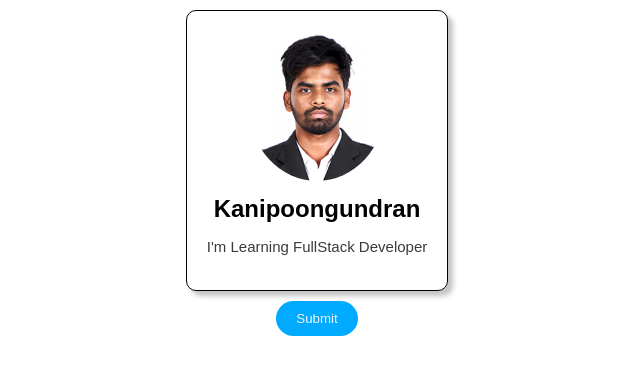
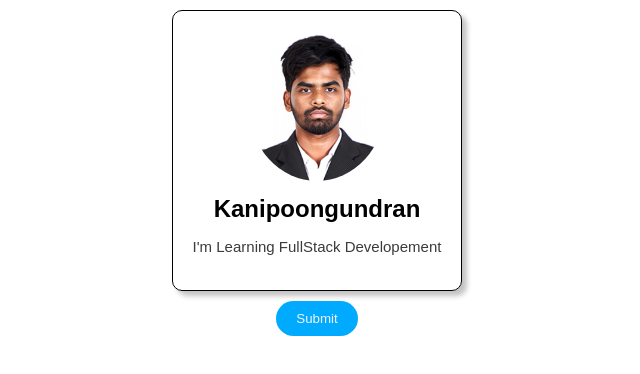
Before and after one commit to kanipoongundran1508/practice-reactApp, a React (Create React App) app: page /#/ in a window 1280 px wide. Shown: the top 374 px of the page, without its empty margins (323-963 px from the left). Built offline with nearby package versions, Linux system fonts and the light colour scheme; no server answers.

Commit message:
changes to card

```diff
--- a/src/components/Home.jsx
+++ b/src/components/Home.jsx
@@ -39,7 +39,7 @@ export const Home = () => {
             <div className="card">
                 <img className="card-img"  src={ProfilePic} alt="Card-image" />
                 <h2 className='card-title'>Kanipoongundran</h2>
-                <p className='card-text'>I'm Learning FullStack Developer</p>
+                <p className='card-text'>I'm Learning FullStack Developement</p>
             </div> <br />
             <button className="button">Submit</button>
 
```
